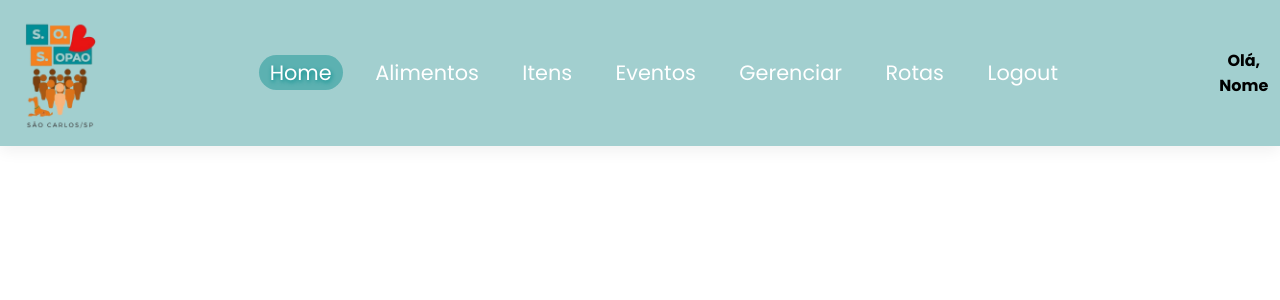
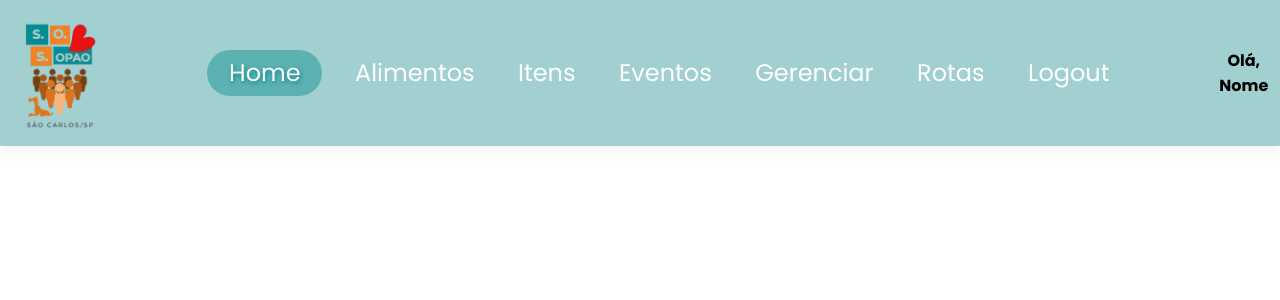
Before and after one commit to LuisHDantas/Projeto-SOSopao, a React (Create React App) app in the folder sosopao-app/: page / in a window 1280 px wide. Shown: the top 300 px of the page. Built offline with nearby package versions, Linux system fonts and the light colour scheme.

Commit message:
mobile first na navbar

```diff
--- a/sosopao-app/src/components/Navbar/style.css
+++ b/sosopao-app/src/components/Navbar/style.css
@@ -26,102 +26,109 @@ nav h4{
 }
 
 #navbar{
+    display: flex;
+    flex-direction: column;
+    justify-content: flex-start;
+    align-items: center;
+    position: fixed;
+    top: -150vh;
+    left: 0px;
     width: 100%;
+    height: 85vh;
+    transition: 0.8s ease;
+    background-color: #FFFFFF;
+    padding: 0;
+
+    overflow: auto;
+    overflow-y: auto;
+    padding-bottom: 50px;
+}
+
+#navbar.visible{
+    top: 14vh;
+}
+
+#navbar li {
+    width: 80%;
+    padding-top: 2vh;
+    border-bottom: #038C8C 2px solid;
     display: flex;
     justify-content: center;
-    align-items: center;
-    flex-wrap: wrap;
-    padding: 0;
-}
-
-#navbar li{
-    list-style: none;
-    padding: 0.2% 1%;
-    margin: 1% 1%;
-}
-
-.active{
-    background: rgba(3, 140, 140, 0.44);
-    text-shadow: 1px 2px 4px #038C8C; /* shadow de cor 3, 140, 140 e blur de 25px */
-    border-radius: 23px;
-}
-
-.active a:hover{
-    color: #FFFFFF !important;
 }
 
 #navbar li a{
     text-decoration: none;
-    white-space: nowrap;
-    opacity: 1;
-    font-weight: regular;
+    color: #038C8C;
     font-size: 1.3rem;
-    color: #FFFFFF;
-    transition: 0.3s ease-in-out;
+    margin-bottom: 2vh;
+    margin-top: 1vh;
+    font-weight: 500;
 }
 
-#navbar li a:hover{
-    color: #038C8C;
+#logout {
+    border: none !important;
+    padding-bottom: 5vh;
 }
 
-#mobile {
+nav h4{
     display: none;
+}
+
+#mobile{
+    display: block;
+    padding-right: 2%;
     color: #038C8C;
     font-size: 3rem;
 }
 
-/* @media (min-width: 992px) */
-@media screen and (max-width: 762px){
+@media screen and (min-width: 992px){
+
     #navbar{
+        position: inherit;
         display: flex;
-        flex-direction: column;
-        justify-content: flex-start;
+        flex-direction: row;
+        justify-content: center;
         align-items: center;
-        position: fixed;
-        top: -100vh;
-        left: 0px;
-        width: 100%;
-        height: 85vh;
-        transition: 0.5s ease;
-        background-color: #FFFFFF;
+        flex-wrap: wrap;
+        padding: 0;
+        height: auto;
+        background: none;
     }
 
-    .active a:hover{
-        color: #038C8C !important;
-    }
-
-    #navbar.visible{
-        top: 14vh;
-    }
-
-    #logout {
-        border: none !important;
-    }
-    #navbar li {
-        width: 80%;
-        padding-top: 3%;
-        border-bottom: #038C8C 2px solid;
-        display: flex;
-        justify-content: center;
-        background: none;
-        border-radius: 0;
+    #navbar li{
+        width: auto;
+        list-style: none;
+        padding: 0.2% 1%;
+        margin: 1% 1%;
+        border: none;
     }
 
     #navbar li a{
+        text-decoration: none;
+        white-space: nowrap;
+        opacity: 1;
+        font-weight: 400;
+        font-size: 1.5rem;
+        color: #FFFFFF;
+        margin: 0;
+    }
+    #navbar li a:hover{
         color: #038C8C;
-        font-size: 1.3rem;
-        margin-bottom: 1%;
-        margin-top: 1%;
-        text-shadow: none;
-        font-weight: 500;
     }
-
-    nav h4{
-        display: none;
+    .active{
+        background-color: rgba(3, 140, 140, 0.44) ;
+        text-shadow: 1px 2px 4px #038C8C; /* shadow de cor 3, 140, 140 e blur de 25px */
+        border-radius: 23px ;
+        pointer-events: none;
+        padding: 0.5% 2% !important;
     }
 
     #mobile{
+        display: none;
+    }
+    nav h4{
         display: block;
-        padding-right: 2%;
+        text-align: center;
+        font-size: medium;
     }
 }
```
